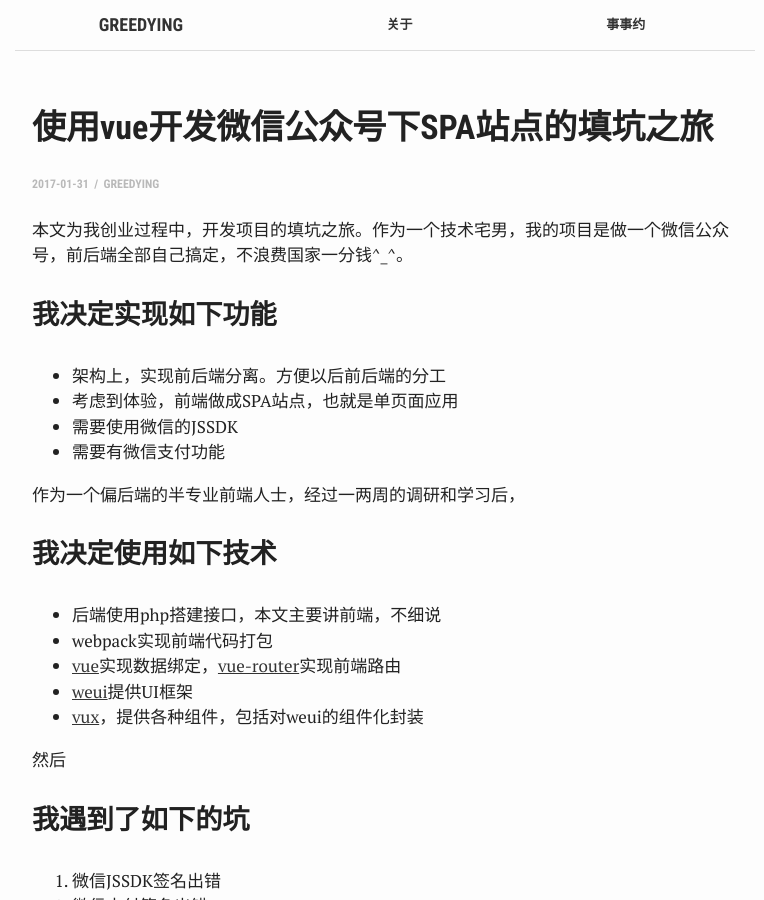
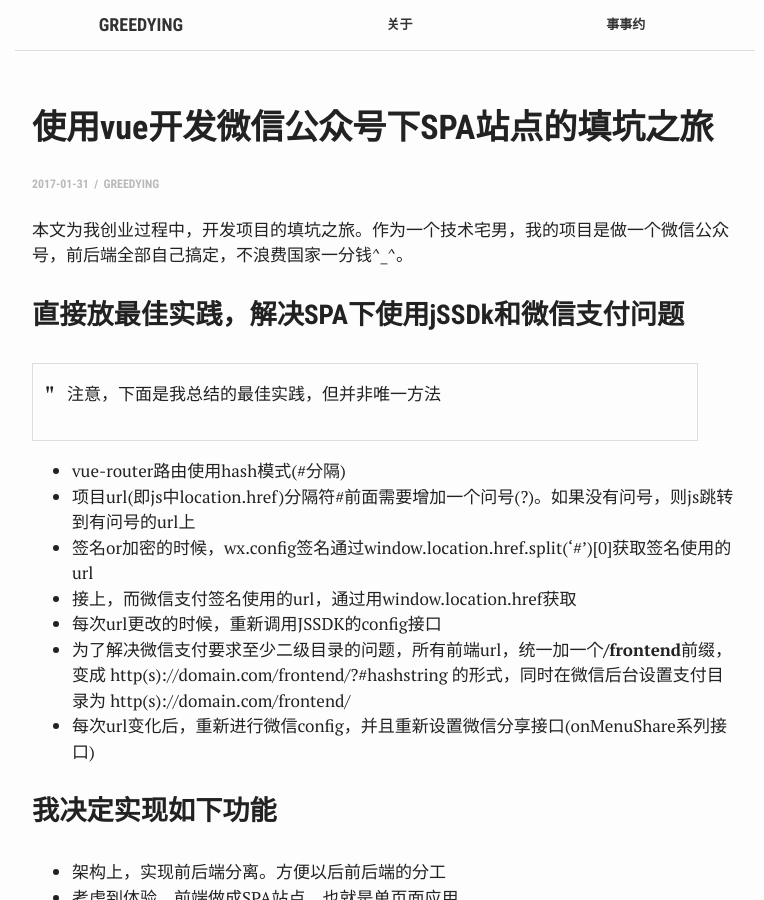
Before and after one commit to greedying/greedying, a Jekyll site: the page built from _posts/2017-01-31-problems-in-develop-spa-website-of-wechat-with-vue.md, in a window 1280 px wide and 900 px high. Shown: the whole window, without its empty margins (255-1019 px from the left). Built offline with Jekyll 4.4.1, drawn with Linux system fonts in a browser that asks for light colours; comment, search, counter and statistics services are not loaded.

Commit message:
总结文章结论，调整部分格式

````diff
--- a/_posts/2017-01-31-problems-in-develop-spa-website-of-wechat-with-vue.md
+++ b/_posts/2017-01-31-problems-in-develop-spa-website-of-wechat-with-vue.md
@@ -10,6 +10,19 @@ math: y
 ---
 
 本文为我创业过程中，开发项目的填坑之旅。作为一个技术宅男，我的项目是做一个微信公众号，前后端全部自己搞定，不浪费国家一分钱^_^。
+
+### 直接放最佳实践，解决SPA下使用jSSDk和微信支付问题
+
+>注意，下面是我总结的最佳实践，但并非唯一方法
+
+- vue-router路由使用hash模式(#分隔)
+- 项目url(即js中location.href)分隔符#前面需要增加一个问号(?)。如果没有问号，则js跳转到有问号的url上
+- 签名or加密的时候，wx.config签名通过window.location.href.split(‘#’)[0]获取签名使用的url
+- 接上，而微信支付签名使用的url，通过用window.location.href获取
+- 每次url更改的时候，重新调用JSSDK的config接口
+- 为了解决微信支付要求至少二级目录的问题，所有前端url，统一加一个**/frontend**前缀，变成 http(s)://domain.com/frontend/?#hashstring 的形式，同时在微信后台设置支付目录为 http(s)://domain.com/frontend/
+- 每次url变化后，重新进行微信config，并且重新设置微信分享接口(onMenuShare系列接口)
+
 
 ### 我决定实现如下功能
 
@@ -55,6 +68,7 @@ JSSDK在普通网站中是没问题的，但是在SPA站点中，签名经常出
 也就是说，android下的微信客户端里，不支持vue-router的history模式。
 
 解决办法见支付签名问题
+
 - vue-router使用hash模式
 - 每次url更改的时候，重新调用JSSDK的config接口
 
@@ -68,6 +82,7 @@ JSSDK在普通网站中是没问题的，但是在SPA站点中，签名经常出
 另外就是wx.config的签名url和支付签名url，微信处理也不一样，见下面的解决办法
 
 **解决办法**
+
 - vue-router路由使用hash模式
 - 每次url更改的时候，重新调用JSSDK的config接口
 - hash分隔(#)前面加一个问号(?)，如果js判断没有问号，则跳转一次
@@ -78,12 +93,15 @@ JSSDK在普通网站中是没问题的，但是在SPA站点中，签名经常出
 在遇到这个问题之前，我的php接口都统一加了一个前缀api，也就是***http://example.com/api/other***这样的url，服务器会自动转发给php服务，其他url则转发给前端服务器。遇到微信这个问题后，我把前端url也统一加了一个前缀frontend，这样前端url就变成了***http://example.com/frontend/?#hash***
 
 **解决办法**
+
 - 所有前端url，统一加一个**/frontend**前缀
 
 #### 开启调试模式后，微信支付仍然没有错误提示
 不止微信支付，JSSDK的其他接口，也经常没有错误提示，或者提示很模糊，微信这简直是慢性谋杀。
 不过我对比发现，ios下的各种提示，要比android下全面很多，如有必要，推荐大家在ios下进行调试
+
 **解决办法**
+
 - 使用iphone进行开发调试
 
 
@@ -97,6 +115,7 @@ JSSDK在普通网站中是没问题的，但是在SPA站点中，签名经常出
 前面解决微信签名问题的时候，我们给每个url特意加了一个问号(?)，但是我发现，在发送微信模板消息的时候，即使给微信的url是对的，当用户点击模板消息的时候，微信打开的链接中，仍然把问号去掉了，这个很让人无语。考虑到尽量自己解决问题的原则，最后我的解决方案是在js中进行判断处理，自动把缺失的问号加上
 
 **解决办法**
+
 - 如果页面没有问号(?)，则跳转到正确的url，代码如下
 
 ```javascript
````
